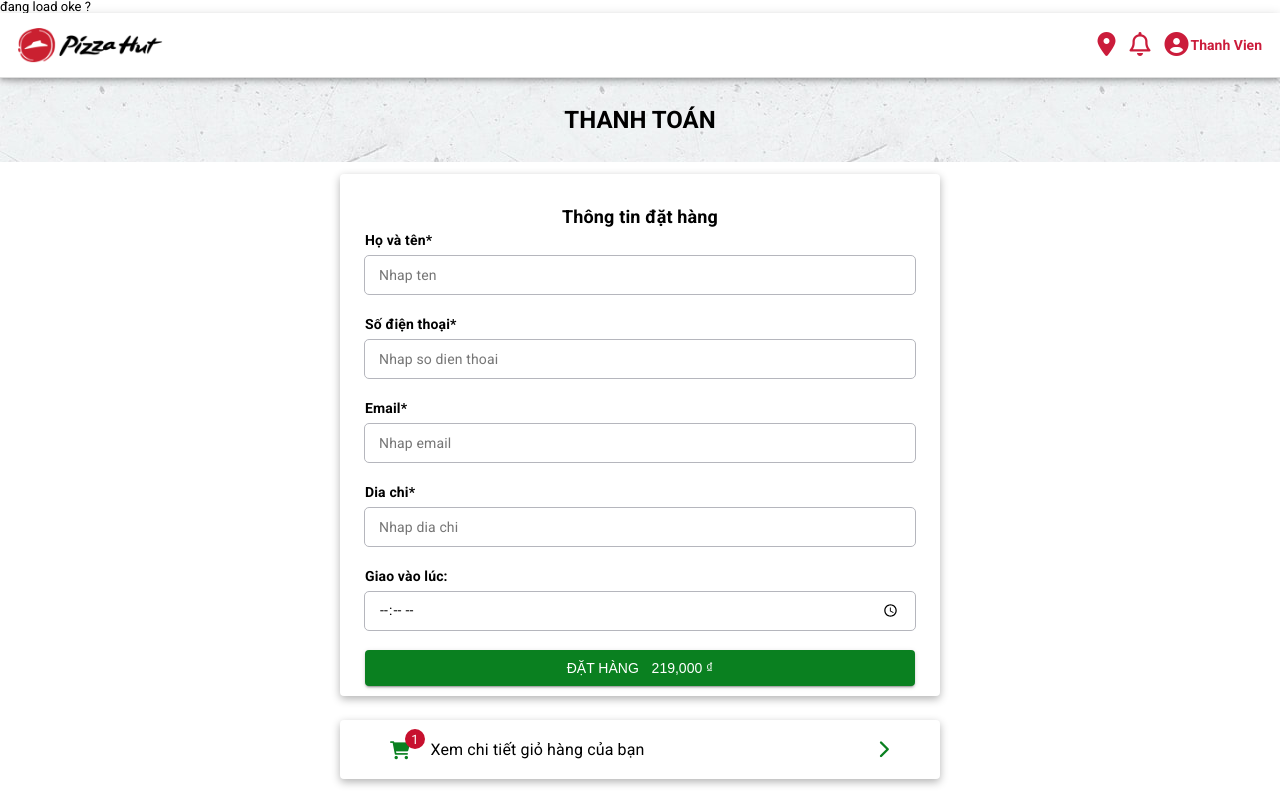
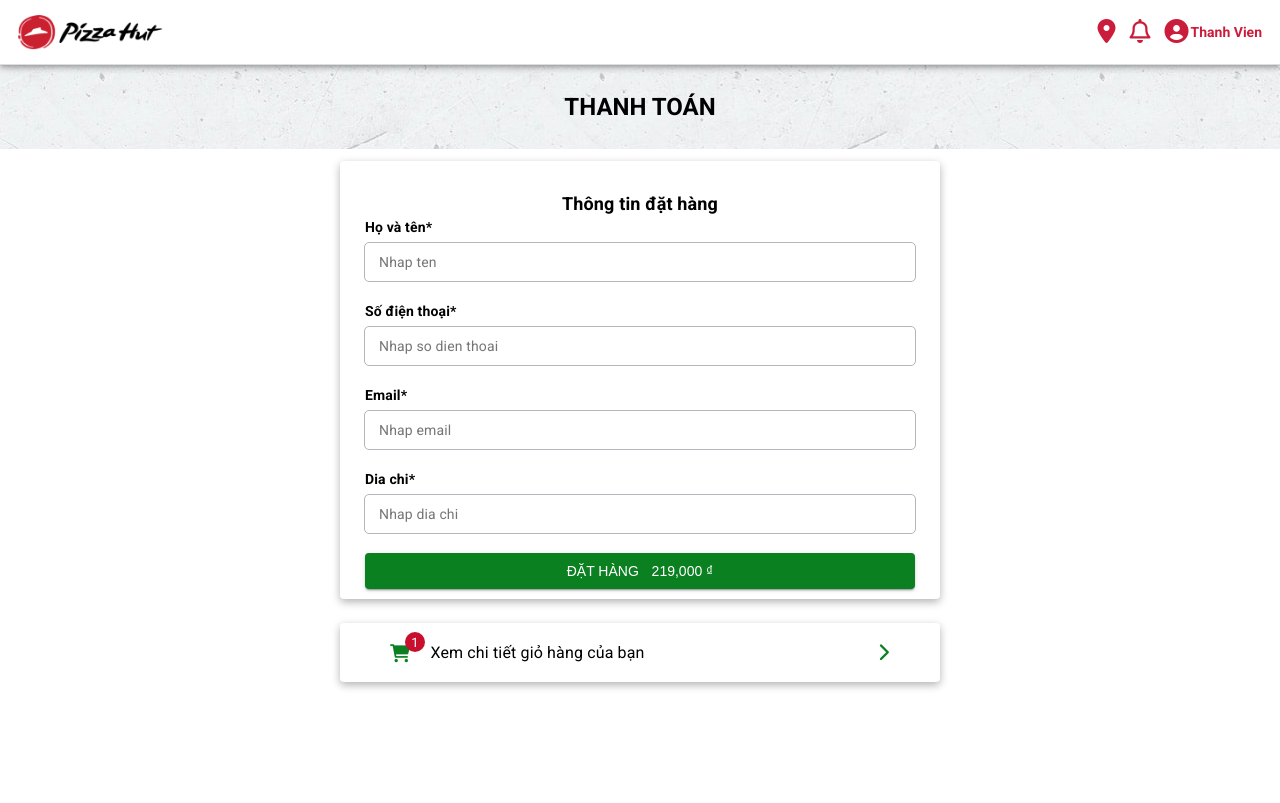
Before and after one commit to kietng04/web2sgu, a PHP site: page /views/payment.php in a window 1280 px wide. After the commit the page ends 689 px from the top, so only its background shows below. Run offline with PHP 8.4, Linux system fonts and the light colour scheme; some libraries are stand-ins or nearby versions.

Commit message:
phuc rey123

```diff
--- a/controller/ProductsController.php
+++ b/controller/ProductsController.php
@@ -6,11 +6,6 @@ require_once(__DIR__ . '/../model/SanPhamBUS.php');
 session_start();
 class ProductsController extends BaseController
 {
-	function __construct()
-	{
-		$this->folder = 'products';
-	}
-
 	public function index()
 	{
 		// $products = (new SanPhamBUS())->getProduct();
@@ -193,4 +188,5 @@ function saveSessionCart() {
         $_SESSION['currentUser']['cart'] = $_POST['cart'];
         die (json_encode($_SESSION['currentUser']));
     }
+    die (json_encode(null));
 }
--- a/css/components.css
+++ b/css/components.css
@@ -523,7 +523,7 @@
   right: 0;
   bottom: 0;
   display: flex;
-  z-index: 100;
+  z-index: 300;
   position: fixed;
   align-items: center;
   justify-content: center;
@@ -678,7 +678,9 @@
   padding: 0;
   border-radius: 5px;
   outline: none;
+
 }
+
 .box__bottom {
   display: flex;
   align-items: center;
--- a/js/helper.js
+++ b/js/helper.js
@@ -2,8 +2,11 @@ var categoryz = [];
 var currentPage = 1;
 var listProduct = null;
 var perPage = 4;
-loginz("admin", "admin");
-function loginz(a, b) {
+
+function loginz() {
+  var a = document.querySelector('#taikhoan').value;
+  var b = document.querySelector('#matkhau').value;
+
   $.ajax({
     url: "./controller/ProductsController.php",
     type: "post",
@@ -17,6 +20,7 @@ function loginz(a, b) {
     success: function (result) {
       if (result != null) {
         alert("Đăng nhập thành công!");
+        document.querySelector('.popupLogin').classList.add('--none');
         return 1;
       } else {
         alert("Tên đăng nhập hoặc mật khẩu không đúng!");
@@ -421,7 +425,7 @@ function saveSessionCart(value) {
       cart: value,
     },
     success: function (data) {
-
+      console.log(data);
     },
   });
 }
@@ -438,25 +442,32 @@ function loadSessionCart() {
     // data se bao gom user hientai va gio hang hientai
     success: function (data) {
       // hide load icon
+      if (data === null || data['result'] === null) return;
       document.querySelector(".loading").style.display = "none";
 
         data['cart'] == null ? data['cart'] = [] : data['cart'];
 
         var cartdiv = document.querySelector(".list");
         var html = '';
+        console.log(data['cart']);
         data['cart'].forEach(function (item) {
           html += `<div class="list__item">
           <div class="img">
-              <img src="${item.Img}" alt="">
+              <img src="${item['Product'].Img}" alt="">
           </div>
           <div class="content">
-              <p class="title">${item.TenSP}</p>
+              <p class="title">${item['Product'].TenSP}</p>
               <p class="desc">Size Nho, De Mong</p>
-              <p class="price">79,000₫</p>
+              <p class="price">${toVND(item['Product'].GiaTien)}</p>
           </div>
-          <div class="quantity">
-              <p>SL: 1</p>
-          </div>
+          <div class="buttons_added">
+            <input class="minus is-form" type="button" value="-" onclick="decreasingNumber(this)">
+            <input class="input-qty" readonly max="100" min="1" name="" type="text" value="${item['Quantity']}">
+            <input class="plus is-form" type="button" value="+" onclick="increasingNumber(this, ${data}})">
+            </div>
+            <div class="btnClose">
+            <img src="img/close-icon.png" alt="">
+            </div>
       </div>`
         })
         cartdiv.innerHTML = html;
@@ -480,3 +491,23 @@ function findProductInCart(listCart, curProduct) {
   });
   return result;
 }
+
+function increasingNumber(e, data) {
+  data['Quantity']++;
+  let qty = e.parentNode.querySelector('.input-qty');
+  if (parseInt(qty.value) < qty.max) {
+      qty.value = parseInt(qty.value) + 1;
+  } else {
+      qty.value = qty.max;
+  }
+  saveSessionCart(data);
+  }
+
+function decreasingNumber(e) {
+  let qty = e.parentNode.querySelector('.input-qty');
+  if (qty.value > qty.min) {
+      qty.value = parseInt(qty.value) - 1;
+  } else {
+      qty.value = qty.min;
+  }
+}
--- a/js/indexJS.js
+++ b/js/indexJS.js
@@ -39,6 +39,7 @@ function loadDefaultProducts() {
       var totalPage = data.countrow / perPage;
       showProducts();
       renderPag(totalPage);
+      document.querySelector('.loading').style.display = 'none';
     },
     //fail
     error: function () {
@@ -232,9 +233,9 @@ function addEventProducts() {
                     </div>
                   <div class="box__bottom">
                   <div class="buttons_added">
-                  <input class="minus is-form" type="button" value="-" onclick="decreasingNumber(this)">
+                  <input class="minus is-form" type="button" value="-" onclick="decreasingNumber(this, ${data})">
                   <input class="input-qty" max="100" min="1" name="" type="number" value="1">
-                  <input class="plus is-form" type="button" value="+" onclick="increasingNumber(this)">
+                  <input class="plus is-form" type="button" value="+" onclick="increasingNumber(this, ${data})">
                   </div>
                   <div class="btn --add" value='${data[0].MaSP}'>
                       <p>Thêm vào giỏ hàng </p>
--- a/views/payment.php
+++ b/views/payment.php
@@ -24,10 +24,10 @@
         rel="stylesheet">
 
     <link rel="stylesheet" href="https://cdnjs.cloudflare.com/ajax/libs/font-awesome/6.1.1/css/all.min.css">
-    <link rel="stylesheet" href="../css/reset.css">
-    <link rel="stylesheet" href="../css/variables.css">
-    <link rel="stylesheet" href="../css/components.css">
-    <link rel="stylesheet" href="../css/styles.css">
+    <link rel="stylesheet" href="css/reset.css">
+    <link rel="stylesheet" href="css/variables.css">
+    <link rel="stylesheet" href="css/components.css">
+    <link rel="stylesheet" href="css/styles.css">
 
 
 </head>
@@ -38,7 +38,7 @@
     <header class="header --shadown">
         <div class="header__logo">
             <a href="index.php">
-                <img src="../img/logo-pizza.png" alt="logo">
+                <img src="img/logo-pizza.png" alt="logo">
             </a>
         </div>
         <div class="header__action">
@@ -81,10 +81,6 @@
             <div class="form-item">
                 <label for="Ho va ten*">Dia chi*</label>
                 <input type="text" placeholder="Nhap dia chi">
-            </div>
-            <div class="form-item">
-                <label for="Ho va ten*">Giao vào lúc:</label>
-                <input type="time" placeholder="Nhap thoi gian giao hang">
             </div>
             <button class="btn">
                 <p class="text">Đặt hàng</p>
@@ -187,9 +183,6 @@ document.addEventListener("DOMContentLoaded", function() {
 
 
     <script src="https://ajax.googleapis.com/ajax/libs/jquery/3.7.1/jquery.min.js"></script>
-    <script src="js/script.js"></script>
-    <script src="js/helper.js"></script>
-    <script src="js/indexJS.js"></script>
     <script>
     </script>
 
```
Also changed, not shown: controller/PaymentController.php (added, +11 -0 lines), index.php (+6 -6 lines), views/index.php (+8 -25 lines).
